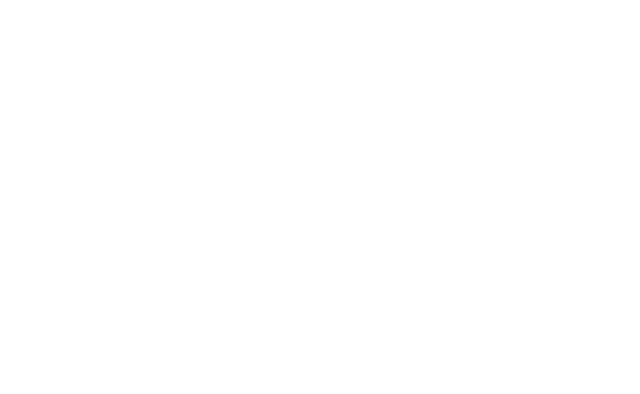
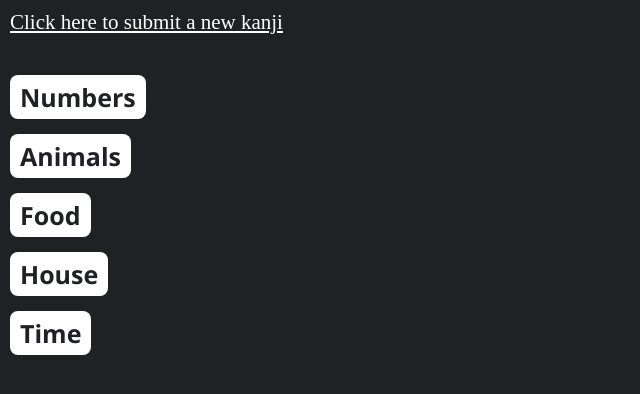
Before and after one commit to Dioonel/diolingo-jp.web.app, an Angular app: page /kanji in a window 1280 px wide. Before the commit this address led to /. Shown: the top 394 px of the page, without its empty margins (0-640 px from the left). Built offline with nearby package versions, Linux system fonts and the light colour scheme.

Commit message:
Kanji pages implementation wip 1

```diff
--- a/src/app/app-routing.module.ts
+++ b/src/app/app-routing.module.ts
@@ -4,11 +4,15 @@
 import { HomeComponent } from './components/home/home.component';
 import { HiraganaComponent } from './components/hiragana/hiragana.component';
 import { KatakanaComponent } from './components/katakana/katakana.component';
+import { KanjiComponent } from './components/kanji/kanji.component';
+import { KanjiSubmitComponent } from './components/kanji-submit/kanji-submit.component';
 
 const routes: Routes = [
   { path: '', component: HomeComponent },
   { path: 'hiragana', component: HiraganaComponent },
   { path: 'katakana', component: KatakanaComponent },
+  { path: 'kanji', component: KanjiComponent },
+  { path: 'kanji/submit', component: KanjiSubmitComponent },
   // { path: 'login', component: LoginComponent }
 ];
 
--- a/src/app/components/home/home.component.html
+++ b/src/app/components/home/home.component.html
@@ -1,7 +1,7 @@
 <div class="container">
   <a routerLink="hiragana">Hiragana chart</a>
   <a routerLink="katakana">Katakana chart</a>
-  <a>Kanji</a>
+  <a routerLink="kanji">Kanji</a>
   <a>Vocabulary</a>
   <a>Sentences & Grammar</a>
 </div>
--- /dev/null
+++ b/src/app/components/kanji-submit/kanji-submit.component.css
@@ -0,0 +1,81 @@
+.container{
+  width: 100vw;
+  min-height: 100vh;
+  max-height: 100%;
+  display: flex;
+  flex-direction: column;
+  /* justify-content: center; */
+  align-items: center;
+  background-color: rgba(32,33,36,255);
+  overflow-x: hidden;
+}
+
+h1{
+  font-family: 'Segoe UI', Tahoma, Geneva, Verdana, sans-serif;
+  font-size: 2.6em;
+  color: white;
+  text-align: center;
+  padding-bottom: 5px;
+}
+
+form{
+  margin-top: 25px;
+  background-color: #3c4042;
+  padding: 15px 60px;
+  border-radius: 15px;
+}
+
+label{
+  font-size: 1.6em;
+  font-style: italic;
+  color: white;
+  font-family: Arial, Helvetica, sans-serif;
+}
+
+.form-group{
+  margin: 20px 0px;
+}
+
+.form-control{
+  font-size: 1.5em;
+  margin-top: 4px;
+  background-color: #919295;
+  padding: 3px 10px;
+  border: 1px solid transparent;
+  border-radius: 5px;
+  width: 100%;
+  height: 36px;
+}
+
+input::placeholder{
+  color: rgb(86, 86, 86);
+}
+
+button{
+  font-size: 1.8em;
+  padding: 4px 9px;
+  border: 1px solid transparent;
+  margin-top: 5px;
+  border-radius: 5px;
+}
+
+.submit{
+  background-color: #00bfff;
+  color: black;
+}
+
+.reset{
+  float: right;
+  background-color: #ea80fc;
+  color: black;
+}
+
+.submit:hover{
+  background-color: #0a7beb;
+  color: white;
+}
+
+.reset:hover{
+  background-color: #b64fc8;
+  color: white;
+}
--- /dev/null
+++ b/src/app/components/kanji-submit/kanji-submit.component.html
@@ -0,0 +1,42 @@
+<div class="container">
+  <form [formGroup]="form" (ngSubmit)="submitKanji()">
+    <h1>Submit a new kanji</h1>
+      <div class="form-group">
+        <label for="kanji">Kanji</label><br/>
+        <input type="text" formControlName="kanji" class="form-control" id="kanji" placeholder="Enter kanji...">
+      </div>
+      <div class="form-group">
+        <label for="kana">Pronunciation</label><br/>
+        <input type="text" formControlName="pronunciation" class="form-control" id="pronunciation" placeholder="Enter pronunciation...">
+      </div>
+      <div class="form-group">
+        <label for="meaning">Meaning</label><br/>
+        <input type="text" formControlName="meaning" class="form-control" id="meaning" placeholder="Enter meaning...">
+      </div>
+      <div class="form-group">
+        <label for="category">Category</label><br/>
+        <select formControlName="category" class="form-control" id="category">
+          <option value="other" selected>Other</option>
+          <option value="numbers">Numbers</option>
+          <option value="animals">Animals</option>
+          <option value="food">Food</option>
+          <option value="house">House</option>
+          <option value="time">Time</option>
+        </select>
+      </div>
+      <div class="form-group">
+        <label for="info">Notes / clarifications (optional)</label><br/>
+        <input type="text" formControlName="info" class="form-control" id="info" placeholder="Enter notes...">
+      </div>
+      <!-- <div class="form-group">
+        <label for="image">Image</label>
+        <input type="text" formControlName="image" class="form-control" id="image" placeholder="Enter image URL">
+      </div> -->
+      <!-- <div class="form-group">
+        <label for="audio">Audio</label>
+        <input type="text" formControlName="audio" class="form-control" id="audio" placeholder="Enter audio URL">
+      </div> -->
+      <button type="submit" class="submit">Submit</button>
+      <button type="reset" class="reset">Reset</button>
+  </form>
+</div>
--- /dev/null
+++ b/src/app/components/kanji-submit/kanji-submit.component.ts
@@ -0,0 +1,37 @@
+import { Component, OnInit } from '@angular/core';
+import { FormBuilder, FormGroup, Validators } from '@angular/forms';
+import { Router } from '@angular/router';
+
+@Component({
+  selector: 'app-kanji-submit',
+  templateUrl: './kanji-submit.component.html',
+  styleUrls: ['./kanji-submit.component.css']
+})
+export class KanjiSubmitComponent implements OnInit {
+  form!: FormGroup;
+
+  constructor(private formBuilder: FormBuilder) { }
+
+  ngOnInit(): void {
+    this.buildForm();
+  }
+
+  private buildForm() {
+    this.form = this.formBuilder.group({
+      kanji: ['', Validators.required],
+      pronunciation: ['', Validators.required],
+      meaning: ['', Validators.required],
+      category: ['other', Validators.required],
+      info: ['']
+    });
+  }
+
+  submitKanji() {
+    if(this.form.valid){
+      console.log(this.form.value);
+    } else {
+      console.log(this.form.errors);
+      console.log('form is not valid');
+    }
+  }
+}
--- /dev/null
+++ b/src/app/components/kanji/kanji.component.css
@@ -0,0 +1,40 @@
+.wrapper{
+  width: 100vw;
+  min-height: 100vh;
+  max-height: 100%;
+  padding: 10px;
+  background-color: rgba(32,33,36,255);
+  overflow-x: hidden;
+}
+
+.main-div{
+  padding-top: 25px;
+}
+
+a{
+  font-size: 2.1em;
+  color: white;
+}
+
+a:hover{
+  color: #00bfff;
+}
+
+h1{
+  font-family: 'Segoe UI', Tahoma, Geneva, Verdana, sans-serif;
+  font-size: 2.5em;
+  color: #202124;
+  margin-top: 15px;
+  border: 2px solid transparent;
+  border-radius: 8px;
+  padding: 3px 8px;
+  width: min-content;
+  background-color: white;
+}
+
+h1:hover{
+  color: white;
+  background-color: #ea80fc;
+  border: 2px solid #b64fc8;
+  cursor: pointer;
+}
--- /dev/null
+++ b/src/app/components/kanji/kanji.component.html
@@ -0,0 +1,10 @@
+<div class="wrapper">
+  <a routerLink="submit">Click here to submit a new kanji</a>
+  <div class="main-div">
+    <h1>Numbers</h1>
+    <h1>Animals</h1>
+    <h1>Food</h1>
+    <h1>House</h1>
+    <h1>Time</h1>
+  </div>
+</div>
--- /dev/null
+++ b/src/app/components/kanji/kanji.component.ts
@@ -0,0 +1,15 @@
+import { Component, OnInit } from '@angular/core';
+
+@Component({
+  selector: 'app-kanji',
+  templateUrl: './kanji.component.html',
+  styleUrls: ['./kanji.component.css']
+})
+export class KanjiComponent implements OnInit {
+
+  constructor() { }
+
+  ngOnInit(): void {
+  }
+
+}
```
Also changed, not shown: src/app/app.module.ts (+8 -2 lines), 2 other files (tests, documents, lock files or other folders).
